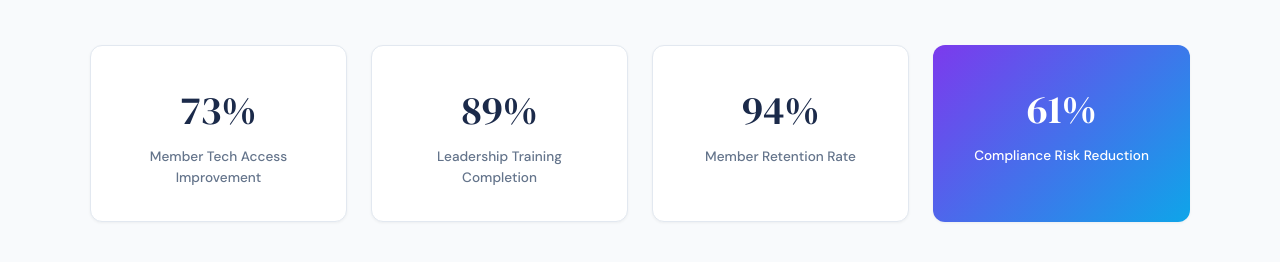
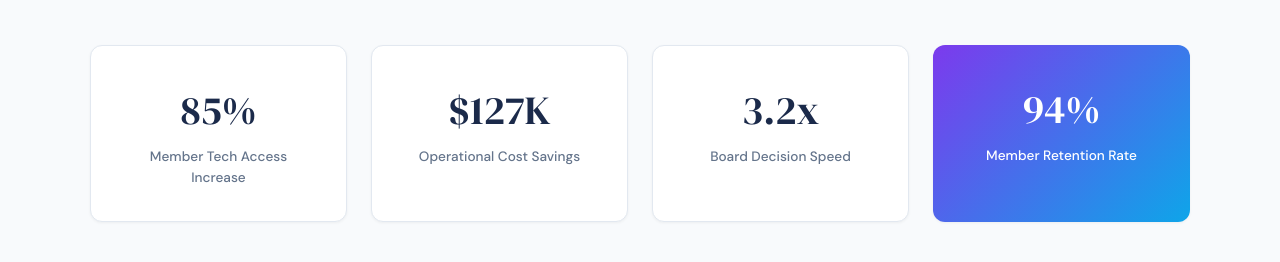
Before and after one commit to OptimaNovaAI/BOMBlackOwnershipMatters, a plain HTML site: page index.html in a window 1280 px wide. Shown: the part 774-1036 px from the top of the page. Drawn offline with Linux system fonts and the light colour scheme.

Commit message:
Update AI Strategy Dashboard

```diff
--- a/index.html
+++ b/index.html
@@ -155,20 +155,20 @@
             </div>
             <div class="stats-grid fade-in">
                 <div class="stat-card">
-                    <div class="stat-number">73%</div>
-                    <div class="stat-label">Member Tech Access Improvement</div>
+                    <div class="stat-number">85%</div>
+                    <div class="stat-label">Member Tech Access Increase</div>
                 </div>
                 <div class="stat-card">
-                    <div class="stat-number">89%</div>
-                    <div class="stat-label">Leadership Training Completion</div>
+                    <div class="stat-number">$127K</div>
+                    <div class="stat-label">Operational Cost Savings</div>
                 </div>
                 <div class="stat-card">
+                    <div class="stat-number">3.2x</div>
+                    <div class="stat-label">Board Decision Speed</div>
+                </div>
+                <div class="stat-card accent">
                     <div class="stat-number">94%</div>
                     <div class="stat-label">Member Retention Rate</div>
-                </div>
-                <div class="stat-card accent">
-                    <div class="stat-number">61%</div>
-                    <div class="stat-label">Compliance Risk Reduction</div>
                 </div>
             </div>
         </div>
@@ -301,7 +301,7 @@
     <section class="cta-section" id="cta">
         <h2>Ready to Transform BOM: Black Ownership Matters?</h2>
         <p>Your competitors are already building with AI. Let's make sure you're leading, not following.</p>
-        <a href="mailto:info@optimanova.ai?subject=BOM: Black Ownership Matters%20-%20AI%20Strategy%20Follow-up" class="cta-btn">Schedule a Strategy Session</a>
+        <a href="https://calendar.app.google/jZ7gEZwUswTc1neM9" target="_blank" class="cta-btn">Schedule a Strategy Session</a>
     </section>
 
     <footer class="footer">
```
